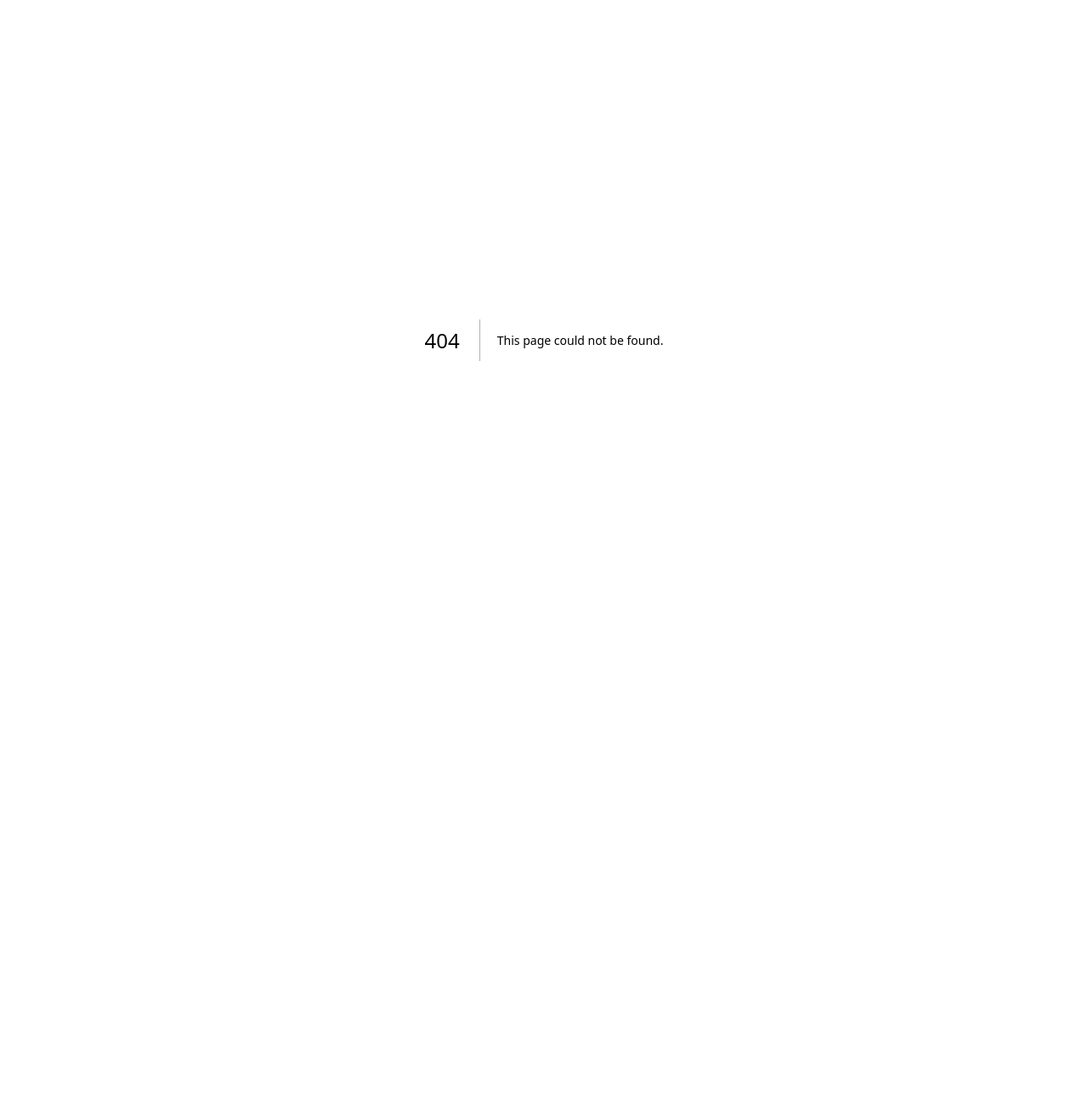
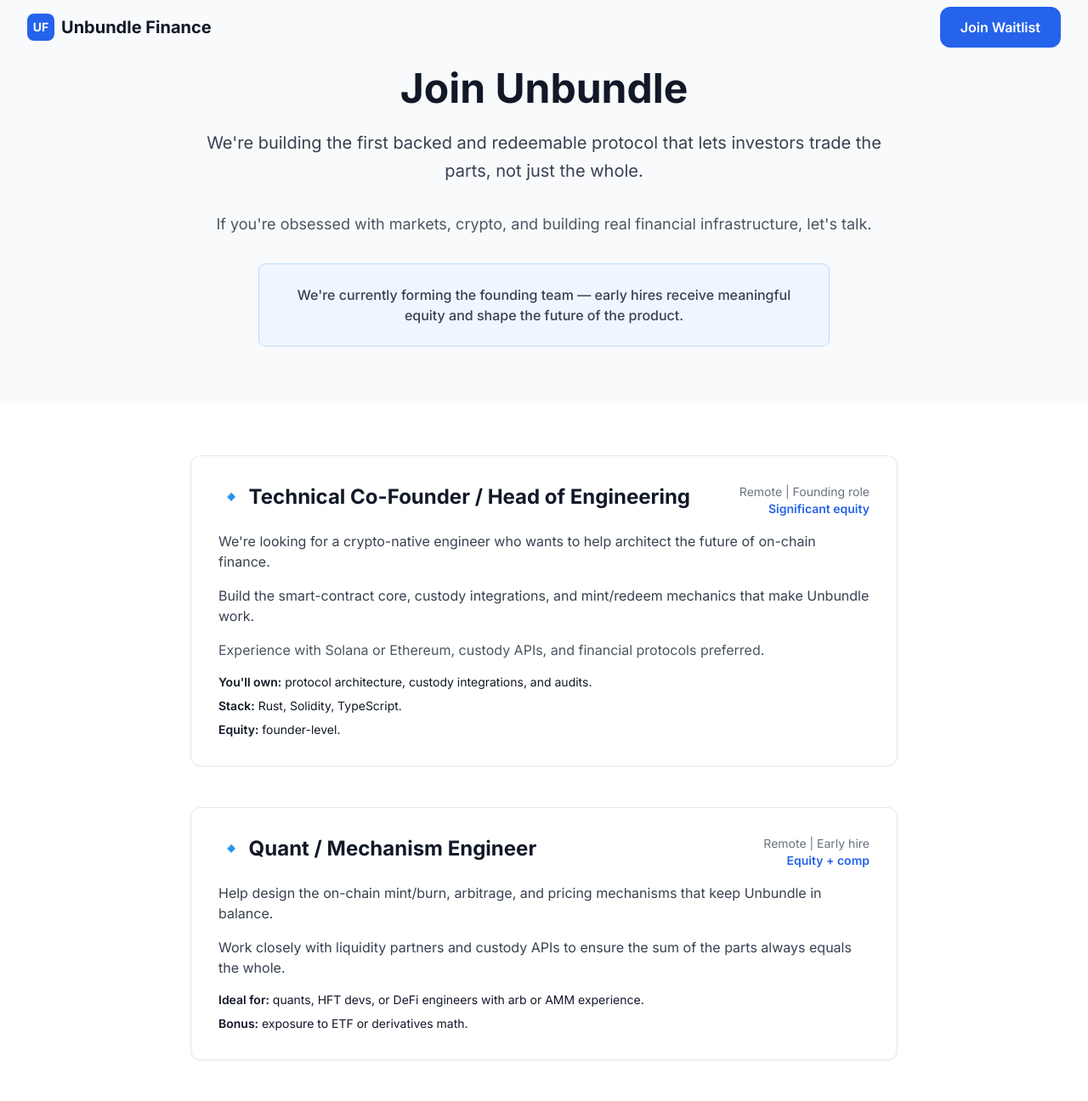
Before and after one commit to UFOBob069/unbundle, a Next.js app: page /careers in a window 1280 px wide. Before the commit this address had no page. Shown: the top 1296 px of the page at 85% size. Before the commit the page ends 800 px from the top, so only its background shows below. Built offline with nearby package versions, Linux system fonts and the light colour scheme.

Commit message:
Add careers page with founding team roles and application process

```diff
--- /dev/null
+++ b/app/careers/page.tsx
@@ -0,0 +1,164 @@
+import Nav from '@/components/Nav'
+import Footer from '@/components/Footer'
+
+export const metadata = {
+  title: 'Join Unbundle Finance — Founding Team',
+  description: 'We\'re building the first backed and redeemable protocol that lets investors trade the parts, not just the whole. Join our founding team.',
+}
+
+export default function CareersPage() {
+  return (
+    <div className="min-h-screen bg-white">
+      <Nav />
+
+      {/* Header */}
+      <section className="pt-20 pb-16 bg-gray-50">
+        <div className="max-w-4xl mx-auto px-4 sm:px-6 lg:px-8">
+          <div className="text-center">
+            <h1 className="text-4xl md:text-5xl font-bold text-gray-900 mb-6">
+              Join Unbundle
+            </h1>
+            <p className="text-xl text-gray-700 mb-8 leading-relaxed">
+              We're building the first backed and redeemable protocol that lets investors trade the parts, not just the whole.
+            </p>
+            <p className="text-lg text-gray-600 mb-8 leading-relaxed">
+              If you're obsessed with markets, crypto, and building real financial infrastructure, let's talk.
+            </p>
+            <div className="bg-blue-50 border border-blue-200 rounded-lg p-6 max-w-2xl mx-auto">
+              <p className="text-gray-700 font-medium">
+                We're currently forming the founding team — early hires receive meaningful equity and shape the future of the product.
+              </p>
+            </div>
+          </div>
+        </div>
+      </section>
+
+      {/* Roles */}
+      <section className="py-16">
+        <div className="max-w-4xl mx-auto px-4 sm:px-6 lg:px-8">
+          <div className="space-y-12">
+
+            {/* Technical Co-Founder */}
+            <div className="bg-white border border-gray-200 rounded-xl p-8 shadow-sm">
+              <div className="flex items-start justify-between mb-4">
+                <h2 className="text-2xl font-bold text-gray-900">🔹 Technical Co-Founder / Head of Engineering</h2>
+                <div className="text-sm text-gray-500 text-right">
+                  <div>Remote | Founding role</div>
+                  <div className="font-semibold text-blue-600">Significant equity</div>
+                </div>
+              </div>
+              <p className="text-gray-700 mb-4">
+                We're looking for a crypto-native engineer who wants to help architect the future of on-chain finance.
+              </p>
+              <p className="text-gray-700 mb-4">
+                Build the smart-contract core, custody integrations, and mint/redeem mechanics that make Unbundle work.
+              </p>
+              <p className="text-gray-600 mb-4">
+                Experience with Solana or Ethereum, custody APIs, and financial protocols preferred.
+              </p>
+              <div className="space-y-2 text-sm">
+                <p><span className="font-semibold text-gray-900">You'll own:</span> protocol architecture, custody integrations, and audits.</p>
+                <p><span className="font-semibold text-gray-900">Stack:</span> Rust, Solidity, TypeScript.</p>
+                <p><span className="font-semibold text-gray-900">Equity:</span> founder-level.</p>
+              </div>
+            </div>
+
+            {/* Quant Engineer */}
+            <div className="bg-white border border-gray-200 rounded-xl p-8 shadow-sm">
+              <div className="flex items-start justify-between mb-4">
+                <h2 className="text-2xl font-bold text-gray-900">🔹 Quant / Mechanism Engineer</h2>
+                <div className="text-sm text-gray-500 text-right">
+                  <div>Remote | Early hire</div>
+                  <div className="font-semibold text-blue-600">Equity + comp</div>
+                </div>
+              </div>
+              <p className="text-gray-700 mb-4">
+                Help design the on-chain mint/burn, arbitrage, and pricing mechanisms that keep Unbundle in balance.
+              </p>
+              <p className="text-gray-700 mb-4">
+                Work closely with liquidity partners and custody APIs to ensure the sum of the parts always equals the whole.
+              </p>
+              <div className="space-y-2 text-sm">
+                <p><span className="font-semibold text-gray-900">Ideal for:</span> quants, HFT devs, or DeFi engineers with arb or AMM experience.</p>
+                <p><span className="font-semibold text-gray-900">Bonus:</span> exposure to ETF or derivatives math.</p>
+              </div>
+            </div>
+
+            {/* Product Designer */}
+            <div className="bg-white border border-gray-200 rounded-xl p-8 shadow-sm">
+              <div className="flex items-start justify-between mb-4">
+                <h2 className="text-2xl font-bold text-gray-900">🔹 Product Designer (Fintech x DeFi)</h2>
+                <div className="text-sm text-gray-500 text-right">
+                  <div>Remote | Design ownership</div>
+                  <div className="font-semibold text-blue-600">Early equity</div>
+                </div>
+              </div>
+              <p className="text-gray-700 mb-4">
+                Take complex financial primitives and make them simple, intuitive, and beautiful.
+              </p>
+              <p className="text-gray-700 mb-4">
+                You'll design the interfaces that make Unbundle as trustworthy and elegant as Stripe — for crypto.
+              </p>
+              <div className="space-y-2 text-sm">
+                <p><span className="font-semibold text-gray-900">You'll own:</span> user flows, UI/UX, and visual identity.</p>
+                <p><span className="font-semibold text-gray-900">Style:</span> minimal, institutional, confident.</p>
+              </div>
+            </div>
+
+            {/* Head of Partnerships */}
+            <div className="bg-white border border-gray-200 rounded-xl p-8 shadow-sm">
+              <div className="flex items-start justify-between mb-4">
+                <h2 className="text-2xl font-bold text-gray-900">🔹 Head of Partnerships / BD</h2>
+                <div className="text-sm text-gray-500 text-right">
+                  <div>Remote | Hybrid role</div>
+                  <div className="font-semibold text-blue-600">Equity + comp</div>
+                </div>
+              </div>
+              <p className="text-gray-700 mb-4">
+                Bridge the traditional and the on-chain world.
+              </p>
+              <p className="text-gray-700 mb-4">
+                Own relationships with funds, custody partners, and liquidity providers who will power Unbundle's first $100M in AUM.
+              </p>
+              <div className="space-y-2 text-sm">
+                <p><span className="font-semibold text-gray-900">You'll lead:</span> partner onboarding, liquidity incentives, and fund integrations.</p>
+                <p><span className="font-semibold text-gray-900">Ideal background:</span> DeFi BD or ETF institutional relationships.</p>
+              </div>
+            </div>
+
+          </div>
+        </div>
+      </section>
+
+      {/* How to Apply */}
+      <section className="py-16 bg-gray-50">
+        <div className="max-w-4xl mx-auto px-4 sm:px-6 lg:px-8">
+          <div className="text-center">
+            <h2 className="text-3xl font-bold text-gray-900 mb-8">How to Apply</h2>
+            <div className="bg-white border border-gray-200 rounded-xl p-8 shadow-sm max-w-2xl mx-auto">
+              <p className="text-lg text-gray-700 mb-6">
+                Email <a href="mailto:founders@unbundlefinance.com" className="text-blue-600 hover:text-blue-700 font-semibold">founders@unbundlefinance.com</a> with:
+              </p>
+              <ul className="text-left space-y-3 text-gray-700">
+                <li className="flex items-start">
+                  <span className="text-blue-600 mr-3">•</span>
+                  <span>Short intro</span>
+                </li>
+                <li className="flex items-start">
+                  <span className="text-blue-600 mr-3">•</span>
+                  <span>What excites you about Unbundle</span>
+                </li>
+                <li className="flex items-start">
+                  <span className="text-blue-600 mr-3">•</span>
+                  <span>Links (GitHub, design work, LinkedIn, etc.)</span>
+                </li>
+              </ul>
+            </div>
+          </div>
+        </div>
+      </section>
+
+      <Footer />
+    </div>
+  )
+}
```
